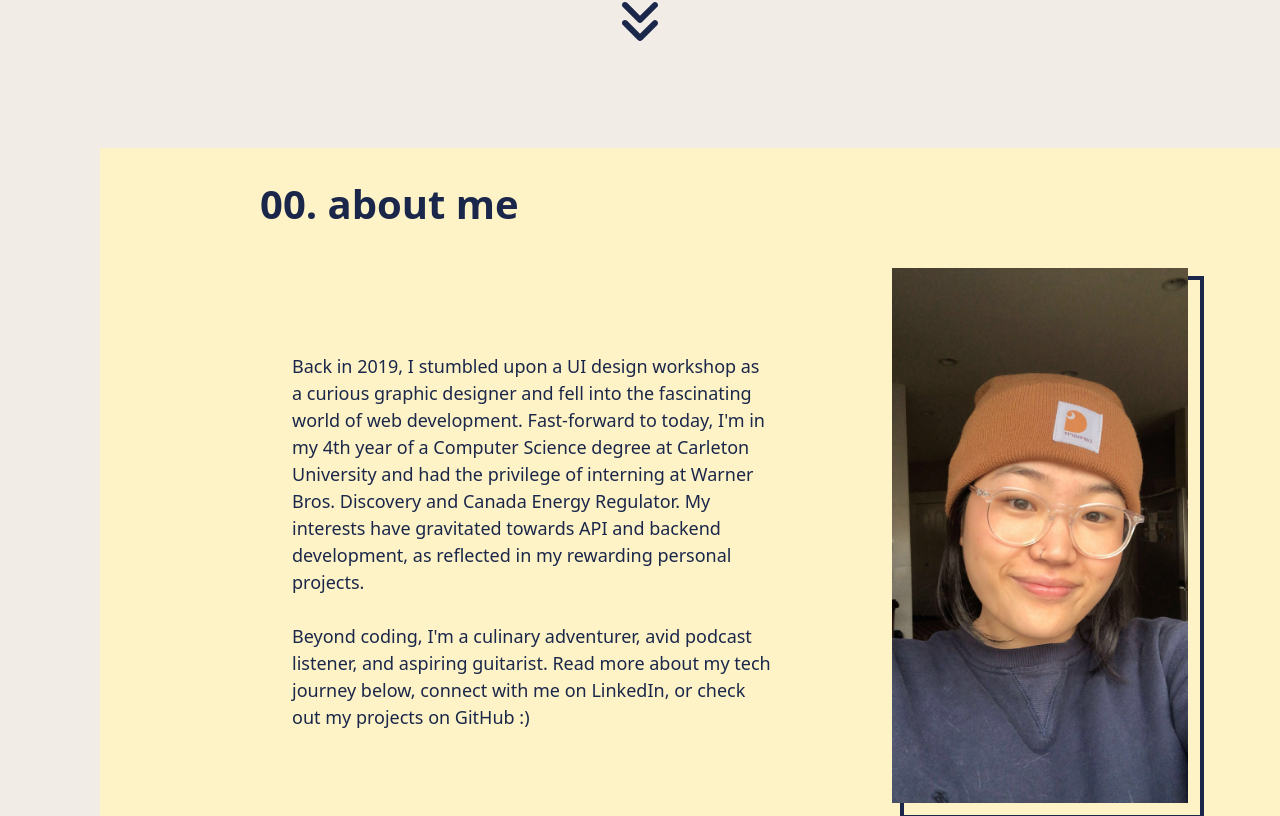
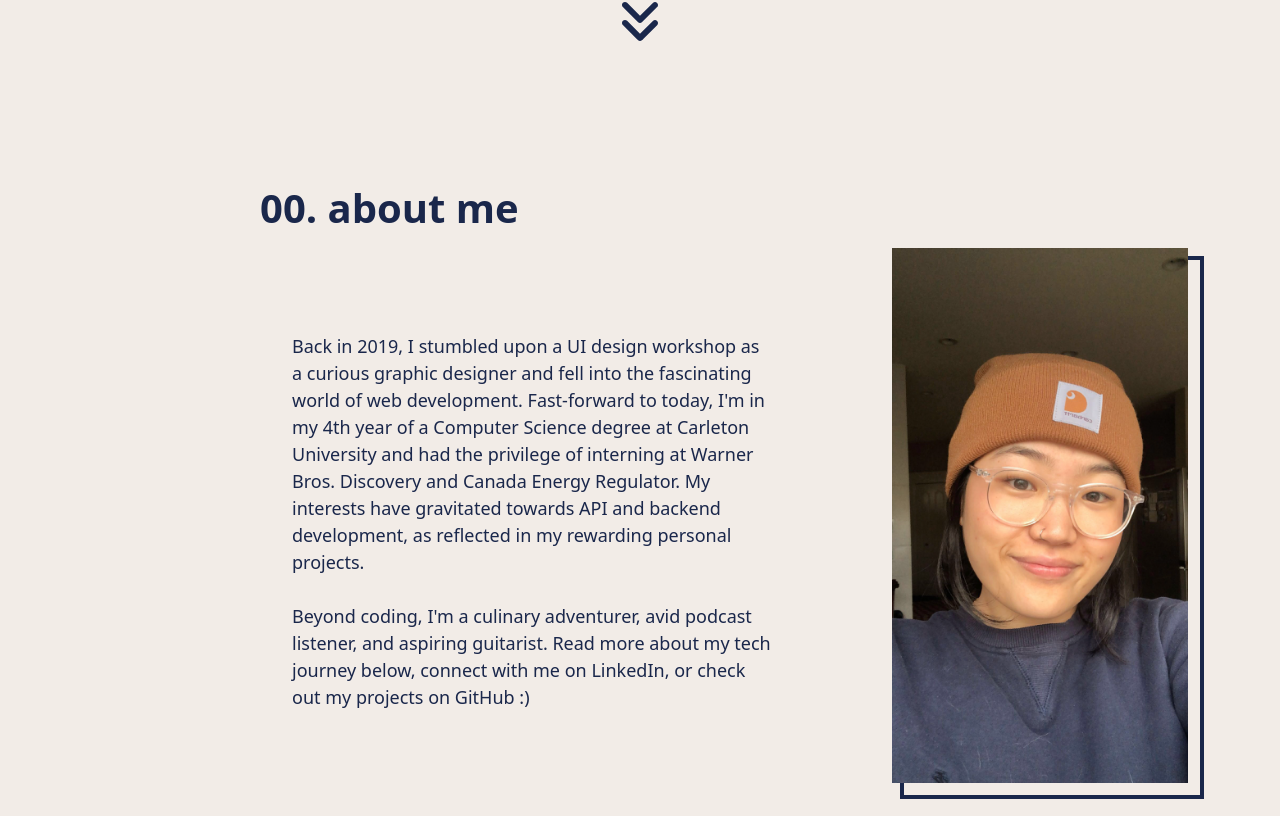
Before and after one commit to kyurijung/portfolio-V2, a React (Vite) app: page / in a window 1280 px wide. Shown: the part 724-1540 px from the top of the page. Built offline with nearby package versions, Linux system fonts and the light colour scheme.

Commit message:
cleanup aboutMe

```diff
--- a/src/data/about-me.json
+++ b/src/data/about-me.json
@@ -1,5 +1,6 @@
 {
-    "heading": "00. about me",
+    "sectionName": "00. about me",
+    "imageName": "Portrait",
     "career": "Back in 2019, I stumbled upon a UI design workshop as a curious graphic designer and fell into the fascinating world of web development. Fast-forward to today, I'm in my 4th year of a Computer Science degree at Carleton University and had the privilege of interning at Warner Bros. Discovery and Canada Energy Regulator. My interests have gravitated towards API and backend development, as reflected in my rewarding personal projects.",
     "hobbies": "Beyond coding, I'm a culinary adventurer, avid podcast listener, and aspiring guitarist. Read more about my tech journey below, connect with me on LinkedIn, or check out my projects on GitHub :)"
 }
--- a/src/pages/AboutMe.jsx
+++ b/src/pages/AboutMe.jsx
@@ -4,20 +4,19 @@ import ImageOutline from "/src/components/home/ImageOutline";
 
 function AboutMe() {
   return (
-    <div id="about" className="scroll-mt-18 bg-amber-100 pt-9 pb-13">
-      <div className="">
-        <h2 className="ml-40 leading-none text-[40px] font-bold text-primary">{data.heading}</h2>
-        <div className="flex flex-row ml-48 mt-13 w-225 items-center justify-between">
+    <div id="about" className="scroll-mt-18 pt-10 pb-15">
+      <h2 className="ml-40 mb-7 text-[40px] font-bold text-primary leading-none">{data.sectionName}</h2>
+
+      <div className="ml-48 flex items-center justify-between w-225">
         <div className="w-120">
-            <text className="text-primary text-[18px]">
+          <text className="text-[18px] text-primary">
             {data.career}
             <br />
             <br />
             {data.hobbies}
           </text>
         </div>
-          <ImageOutline imageName="Portrait" width={19} />
-        </div>
+        <ImageOutline imageName={data.imageName} width={19} />
       </div>
     </div>
   );
```
Lines whose indentation alone changed are shown as unchanged.
